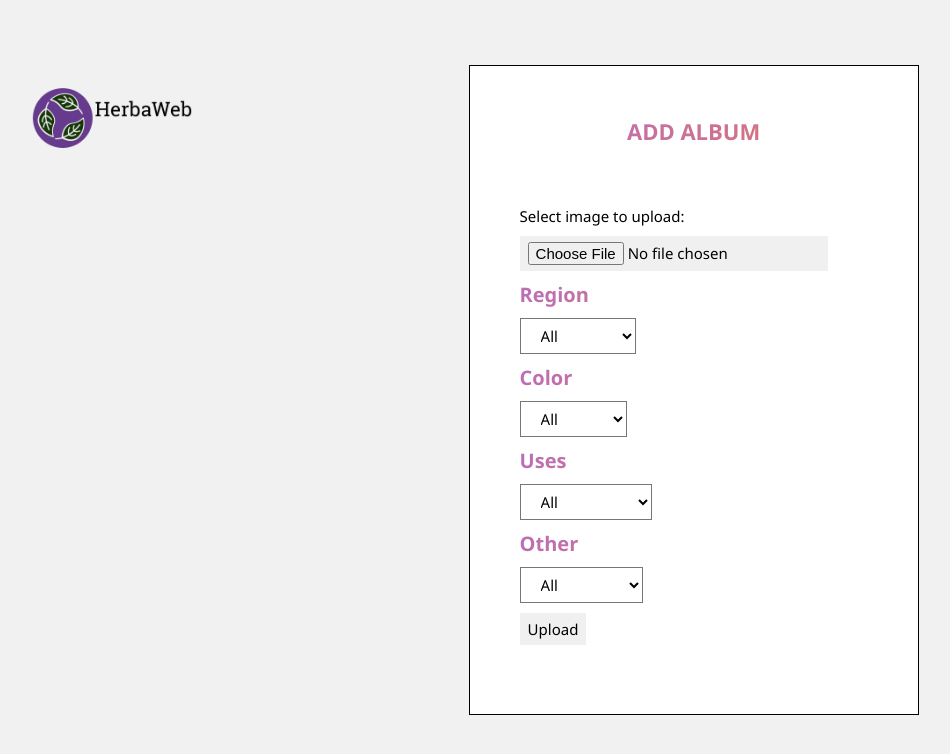
After one commit to paulscutaru/Plant-Web-Organizer, a PHP site: page /addalbum.html in a window 1280 px wide. The commit adds this page. Shown: the top 754 px of the page, without its empty margins (5-955 px from the left). Run offline with PHP 8.4, Linux system fonts and the light colour scheme.

Commit message:
Album Page & Add Albu,

```diff
--- /dev/null
+++ b/addalbum.html
@@ -0,0 +1,85 @@
+<!DOCTYPE html>
+<html lang="en">
+<head>
+	<title>HerbaWeb</title>
+
+	<meta charset="UTF-8">
+	<meta name="viewport" content="width=device-width, initial-scale=1">
+	<link rel="stylesheet" href="style.css">
+</head>
+<body class="light-grey content" style="max-width:1600px">
+
+	<!-- Sidebar -->
+
+	<img src="icon.png" alt="icon.png" class="icon margin-left">
+
+
+	<!-- PAGE CONTENT -->
+	<div class="principalalb" >
+
+		<!-- Add album -->
+	<div class="manageboxalb">
+		<h3>ADD ALBUM</h3>
+		<div class="categoriesalb">
+			<div class="sectionalb">
+
+
+        <form action="albums.html" method="post" class="manageformalb" enctype="multipart/form-data">
+            <p>Select image to upload:</p>
+            <input type="file" name="imageToUpload" id="imageToUpload">
+            <div class="submenualb">
+						<h4 class="centeralb">Region</h4>
+						<select id="region" class="options white padding">
+							<option value="all-regions">All</option>
+							<option value="europe">Europe</option>
+							<option value="asia">Asia</option>
+							<option value="america">America</option>
+							<option value="australia">Australia</option>
+							<option value="india">India</option>
+						</select>
+					</div>
+			<div class="submenualb">
+						<h4 class="centeralb">Color</h4>
+						<select id="color" class="options white padding">
+							<option value="all-colors">All</option>
+							<option value="blue">Blue</option>
+							<option value="red">Red</option>
+							<option value="yellow">Yellow</option>
+							<option value="green">Green</option>
+							<option value="purple">Purple</option>
+							<option value="pink">Pink</option>
+							<option value="white">White</option>
+							<option value="orange">Orange</option>
+						</select>
+					</div>
+            <div class="submenualb">
+						<h4 class="centeralb">Uses</h4>
+						<select id="uses" class="options white padding">
+							<option value="all-uses">All</option>
+							<option value="none">None</option>
+							<option value="food">Food</option>
+							<option value="beverages">Beverages</option>
+							<option value="medicine">Medicine</option>
+							<option value="dye">Dye</option>
+							<option value="fabrics">Fabrics</option>
+							<option value="decoration">Decoration</option>
+						</select>
+					</div>
+					<div class="submenualb">
+						<h4 class="centeralb">Other</h4>
+						<select id="other" class="options white padding ">
+							<option value="all-other">All</option>
+							<option value="rare">Rare</option>
+							<option value="protected">Protected</option>
+						</select>
+					</div>
+            <input type="submit" value="Upload" name="submit">
+        </form>
+    </div>
+    </div>
+	</div>
+	</div>
+
+
+</body>
+</html>
--- a/style.css
+++ b/style.css
@@ -498,3 +498,119 @@ h3{
 	text-decoration:none;
 	cursor: pointer;
 }
+
+/*--------------Sidebar Album---------*/
+
+
+
+
+
+.sidebar{
+	height:100%;
+	width: 0;
+	background-color:#fff;
+	position:fixed;
+	z-index:1;
+	overflow:auto;
+	top: 164px;
+}
+
+.sidebar a {
+	padding: 8px 8px 8px 32px;
+	text-decoration: none;
+	font-size: 25px;
+	color: #818181;
+	display: block;
+}
+
+.sidebar a:hover {
+	 color: rgb(170, 50, 220, .6);
+	 cursor: pointer;
+}
+
+.sidebar .closebtn {
+	position: absolute;
+	top: -10px;
+	right: 5px;
+	font-size: 36px;
+	margin-left: 50px;
+}
+
+.openbtn {
+	position: fixed;
+	width: 13%;
+	font-size: 20px;
+	background-color: #a6a6a6;
+	color: white;
+	padding: 10px 10px;
+	border: none;
+	top:28%;
+}
+
+.openbtn:hover {
+	color: white;
+	border: none;
+    display: block;
+	background: linear-gradient(-45deg, #ee7752, #B06DCB, #A749CD, #ee7752);
+  	background-size: 400% 400%;
+  	animation: gradient 15s ease infinite;
+	cursor: pointer;
+}
+
+.closebtn:hover{
+	cursor: pointer;
+}
+
+.categoriesalb:after,.categoriesalb:before{
+	content:"";
+	display:table;
+	clear:both;
+}
+
+
+
+
+
+
+
+/*------------Add Album--------------*/
+
+.principalalb{
+	margin-left: 17%;
+	top:45px;
+	position: absolute;
+	width: 77%;
+}
+
+.manageboxalb{
+	width: 450px;
+	height: 650px;
+	background: white;
+	left: 37%;
+	position: fixed;
+	border: #000 solid 1px;
+	padding:50px 50px;
+}
+.manageformalb{
+	display: block;
+}
+.manageboxalb input{
+	background:#F0F0F0;
+	border:none;
+	padding:6px 8px 6px 8px;
+	text-decoration:none;
+	cursor: pointer;
+}
+.submenualb select{
+	margin-right: 2px;
+    cursor: pointer;
+}
+.sectionalb {
+	display: flex;
+	border:none;
+}
+.categoriesalb:after,.categoriesalb:before{
+	content:"";
+	display:table;
+	clear:both;
+}
```
Also changed, not shown: albums.html (added, +41 -0 lines).
